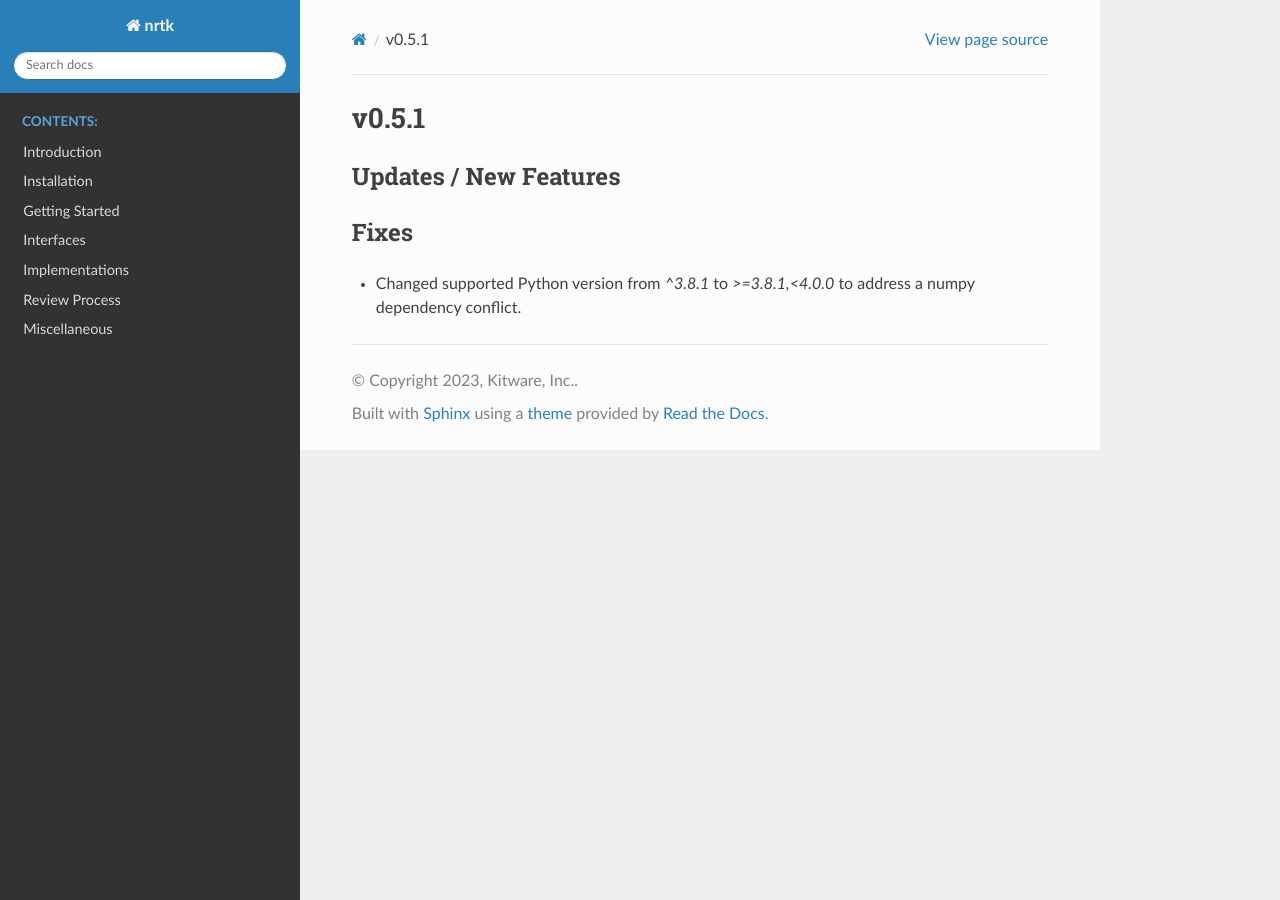
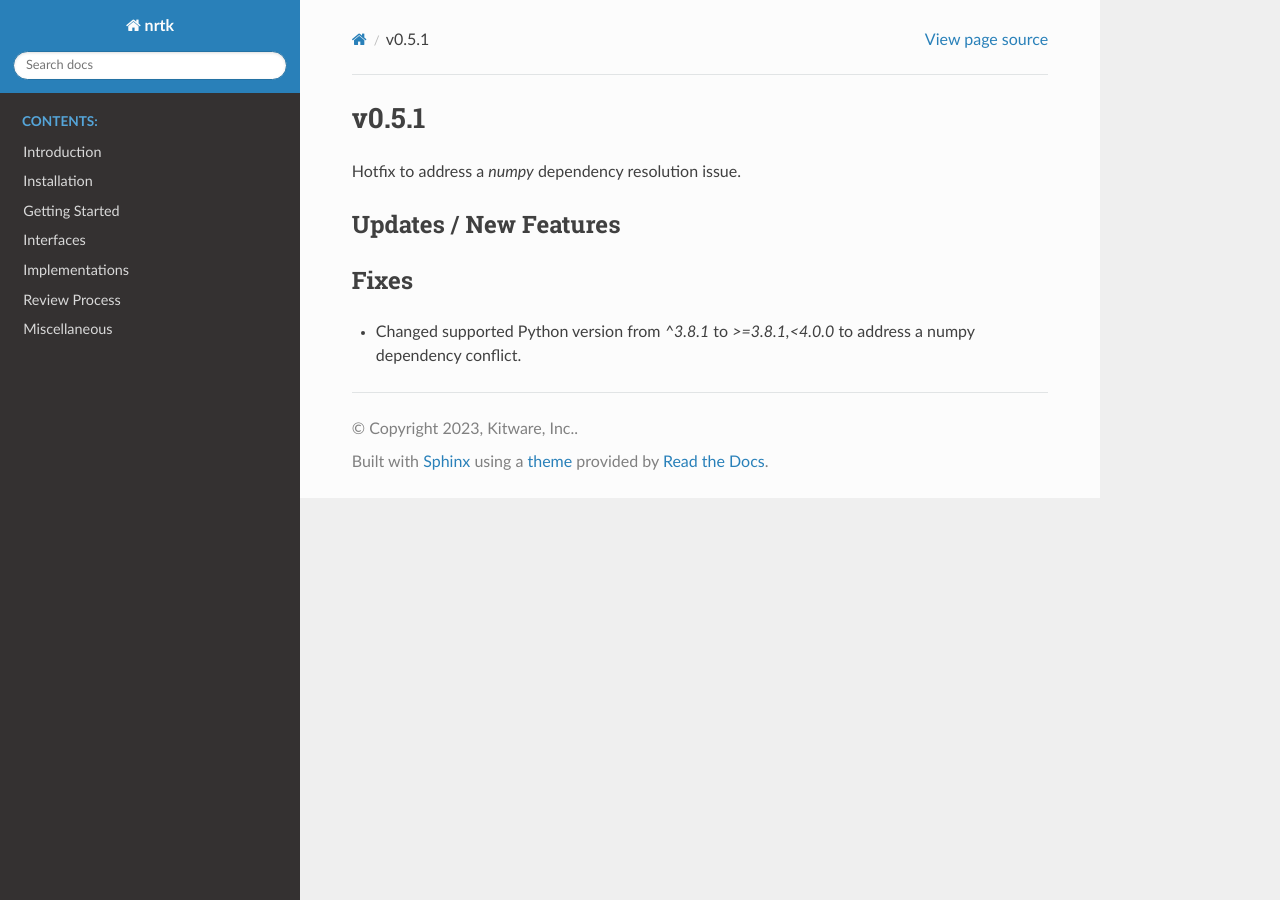
Before and after one commit to Kitware/nrtk, a Sphinx documentation site: the page built from docs/release_notes/v0.5.1.rst, in a window 1280 px wide. Built offline with Sphinx 7.4.7 and the Read the Docs theme 2.0.0, drawn with Linux system fonts in a browser that asks for light colours; pages that are not in the unit, such as notebooks, are missing from menus; the version number is read from the project's files by our own code.

Commit message:
Updated release notes.

```diff
--- a/docs/release_notes/v0.5.1.rst
+++ b/docs/release_notes/v0.5.1.rst
@@ -1,5 +1,7 @@
 v0.5.1
 ======
+
+Hotfix to address a `numpy` dependency resolution issue.
 
 Updates / New Features
 ----------------------
```
